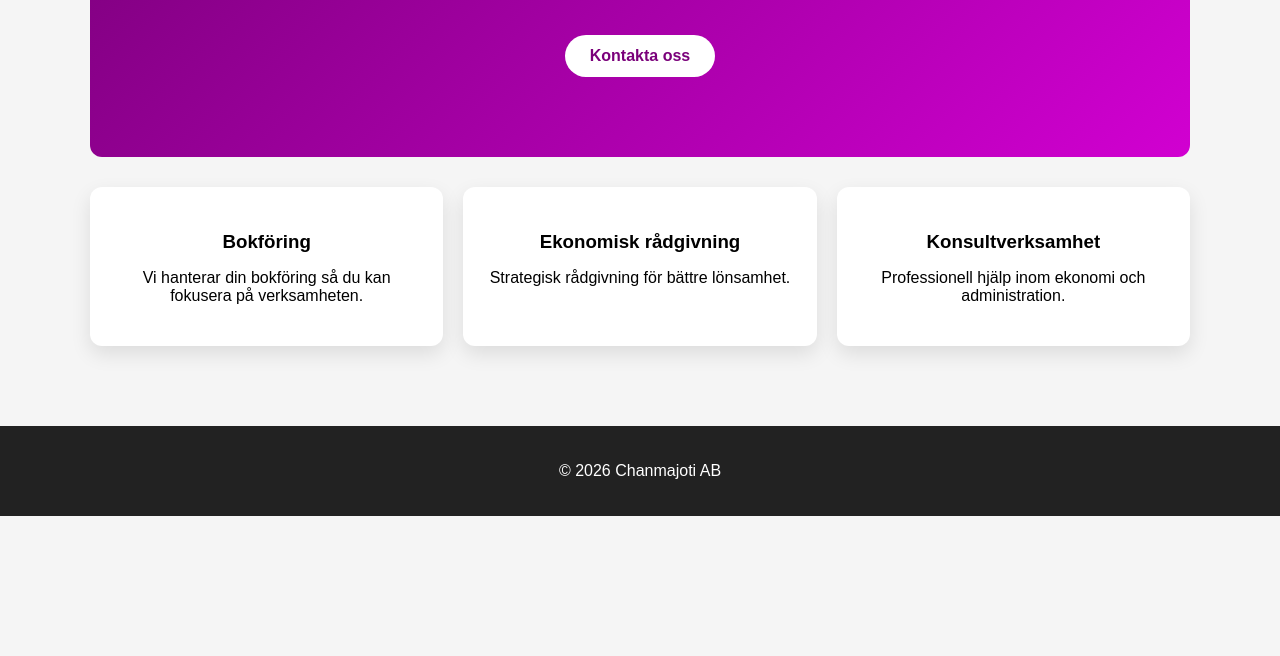
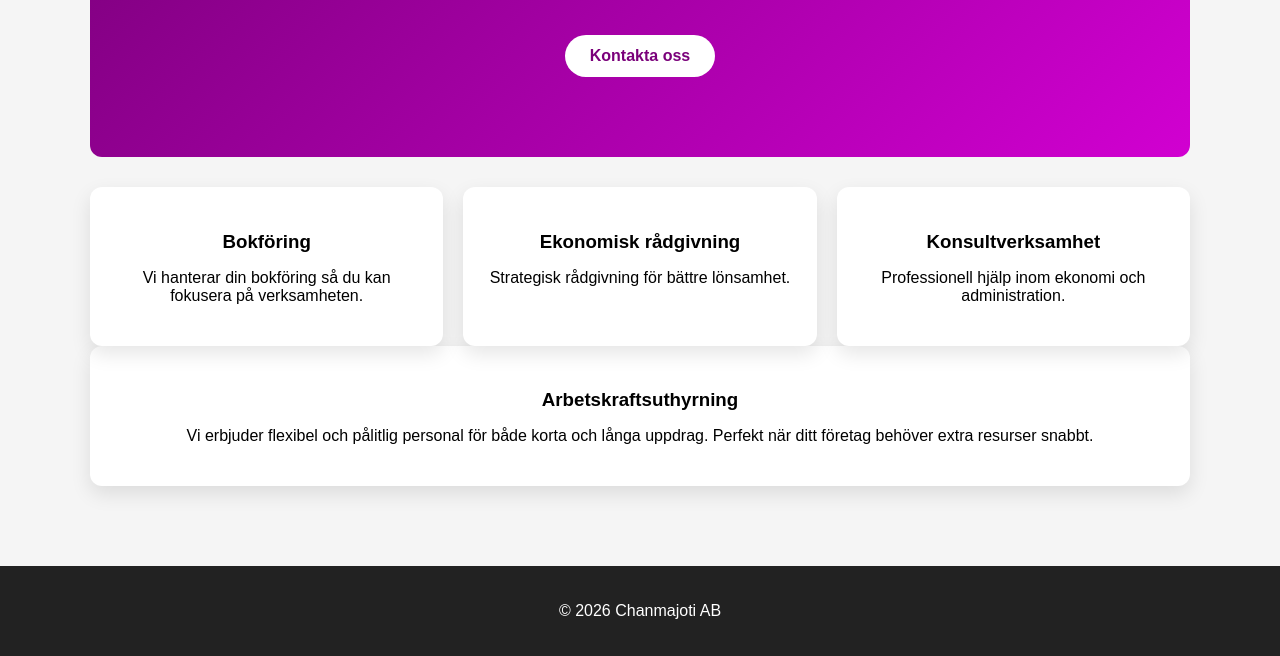
Before and after one commit to Chanmajoti/Chanmajoti, a plain HTML site: page index.html in a window 1280 px wide. Shown: the part 400-1056 px from the top of the page. Before the commit the page ends 916 px from the top, so only its background shows below. Drawn offline with Linux system fonts and the light colour scheme.

Commit message:
Update index.html

```diff
--- a/index.html
+++ b/index.html
@@ -147,7 +147,10 @@ document.getElementById(id).classList.add('active');
 <p>Professionell hjälp inom ekonomi och administration.</p>
 </div>
 </div>
-
+<div class="card">
+<h3>Arbetskraftsuthyrning</h3>
+<p>Vi erbjuder flexibel och pålitlig personal för både korta och långa uppdrag. Perfekt när ditt företag behöver extra resurser snabbt.</p>
+</div>
 </div>
 
 <div id="services" class="section">
```
